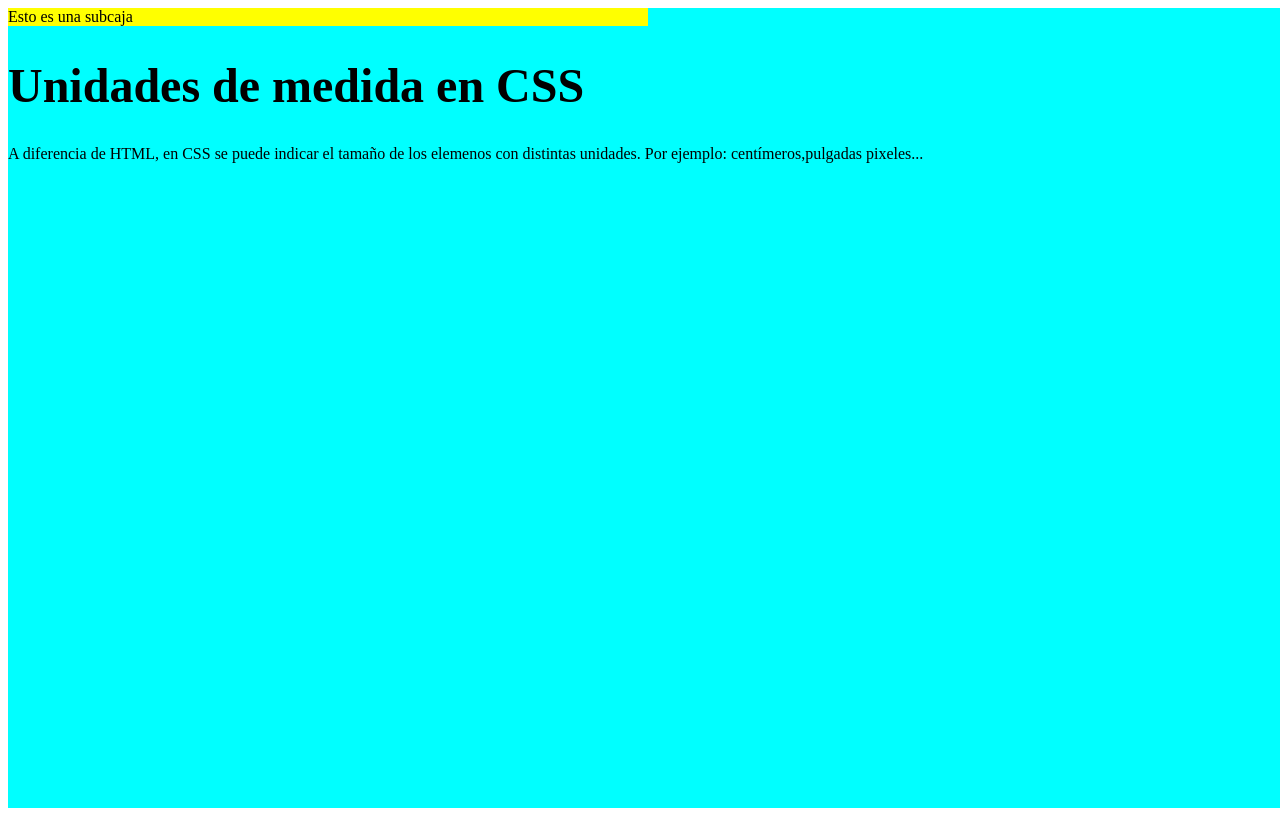
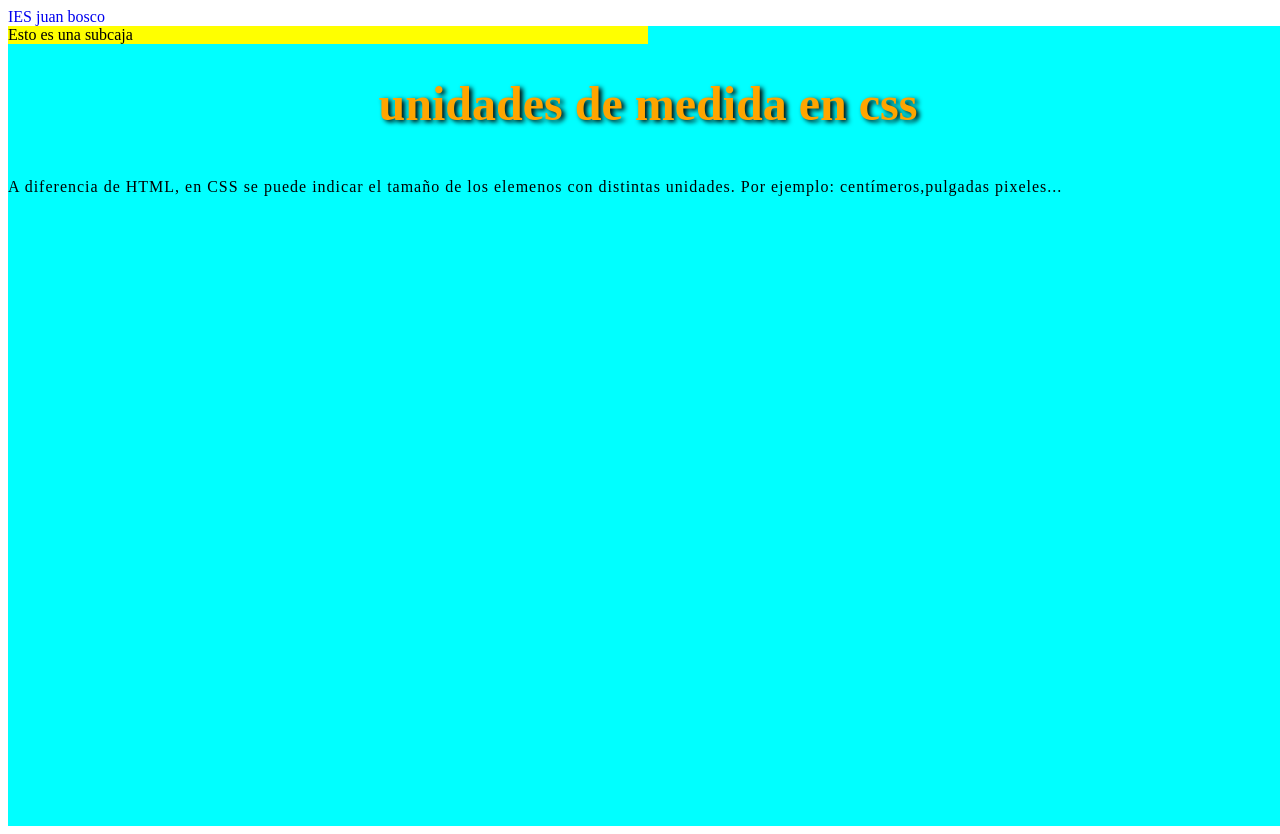
Before and after one commit to AngelCSR/medidacss, a plain HTML site: page index.htm in a window 1280 px wide. Drawn offline with Linux system fonts and the light colour scheme.

Commit message:
unidades de mediday tamaño v2

```diff
--- a/index.htm
+++ b/index.htm
@@ -5,7 +5,17 @@
     <meta name="viewport" content="width=device-width, initial-scale=1.0">
     <title>Document</title>
     <style>
-        h1 {font-size: 3em;}
+        h1 {font-size: 3em;
+        color: orange;
+        text-shadow: 3px 2px 5px black;
+    text-align: center;
+text-transform: lowercase;}
+    p{
+        text-align: justify;
+        letter-spacing: 1px;
+        line-height: 3;
+
+    }
         #caja{
             width: 100vw;
             height: 100vh;
@@ -15,9 +25,13 @@
             background-color: yellow;
             width: 50%;
         }
+        a{
+            text-decoration: none;
+        }
     </style>
 </head>
 <body>
+    <a href="https://www.iesjuanbosco.es/">IES juan bosco</a>
     <div id="caja">
         <div id="titulo">
             Esto es una subcaja
```
